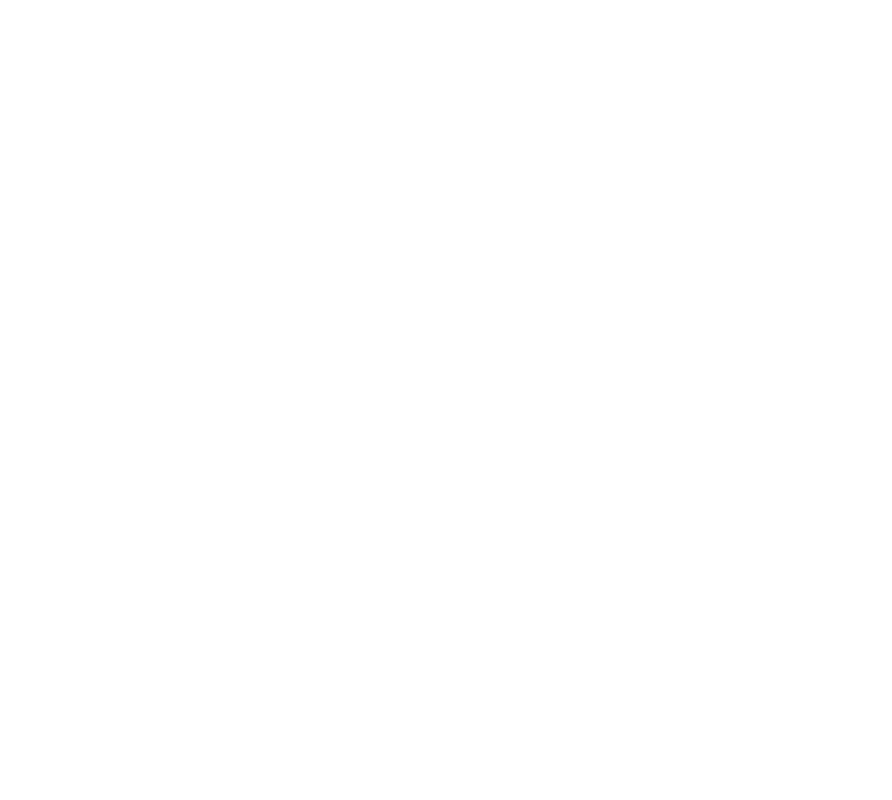
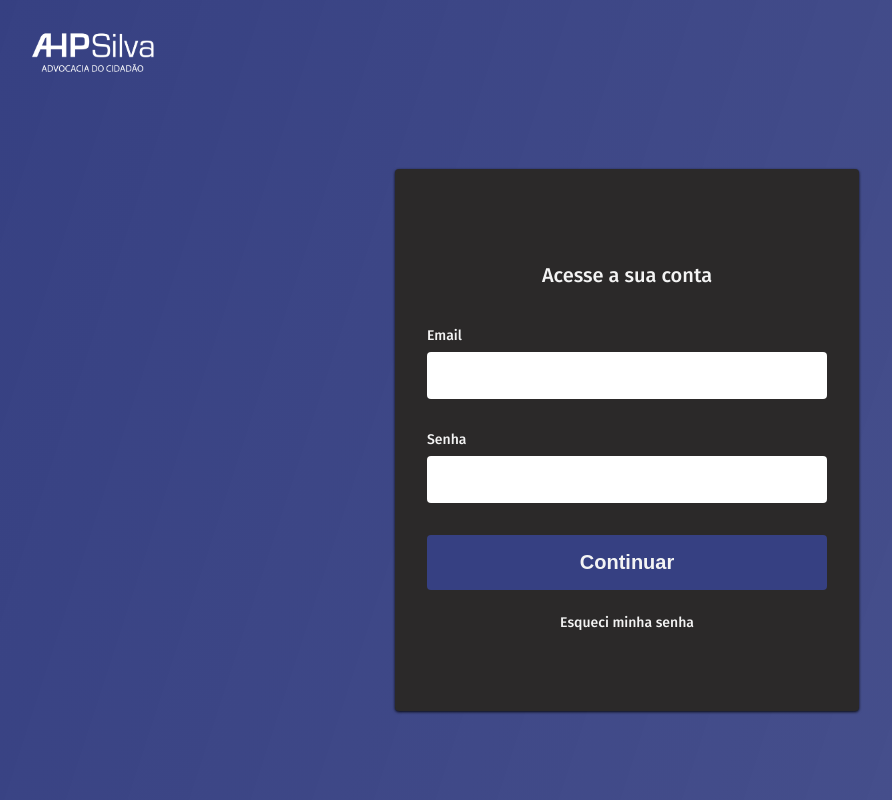
Before and after one commit to anaventura1811/ahpsilva-web, a React (Create React App) app: page /signin in a window 1280 px wide. Before the commit this address had no page. Shown: the whole page, without its empty margins (13-905 px from the left). Built offline with nearby package versions, Linux system fonts and the light colour scheme; a web font is replaced by a local one.

Commit message:
feat: sign page interface

```diff
--- a/src/App.tsx
+++ b/src/App.tsx
@@ -6,6 +6,7 @@ import {
   Route,
 } from "react-router-dom";
 import Home from './pages/home';
+import SignIn from './pages/signin';
 
 function App() {
   return (
@@ -13,6 +14,7 @@ function App() {
      <BrowserRouter basename={process.env.PUBLIC_URL}>
         <Routes>
           <Route path="/" element={<Home />}/>
+          <Route path="/signin" element={<SignIn />}/>
         </Routes>
      </BrowserRouter>
     </div>
--- a/src/components/nav/index.tsx
+++ b/src/components/nav/index.tsx
@@ -85,8 +85,8 @@ const Navbar = (props: Props) => {
         }
       </ul>
       <div className='user-logo'>
-        {location.pathname !== '/login' && (
-          <Link to="/login">
+        {location.pathname !== '/signin' && (
+          <Link to="/signin">
             <FaUserCircle color="#f4f4f4" size={25} />
           </Link>
         )
--- a/src/components/sidebar/index.tsx
+++ b/src/components/sidebar/index.tsx
@@ -28,7 +28,7 @@ const Sidebar = (props: Props) => {
             Contato
           </SidebarLink>
           <SideBtnWrap>
-            <SidebarRoute to="/login" onClick={toggle}>
+            <SidebarRoute to="/signin" onClick={toggle}>
                 Login
             </SidebarRoute>
           </SideBtnWrap>
--- /dev/null
+++ b/src/pages/signin/index.tsx
@@ -0,0 +1,36 @@
+import React from 'react';
+import { Container, Form, FormButton, FormContent, FormH1, FormInput, FormLabel, FormWrap, Icon, Text } from './styles';
+import logo from '../../assets/logo/AntonioPereira-01.png';
+
+type Props = {};
+
+const SignIn = (props: Props) => {
+  return (
+    <>
+      <Container>
+        <FormWrap>
+          <Icon to="/"><img src={logo} alt={'Logo do site AHP Silva'}/></Icon>
+          <FormContent>
+            <Form action='#'>
+              <FormH1>Acesse a sua conta</FormH1>
+              <FormLabel htmlFor='for'>
+                Email
+              </FormLabel>
+              <FormInput type="email" required />
+              <FormLabel htmlFor='for'>
+                Senha
+              </FormLabel>
+                <FormInput type="password" required />
+                <FormButton type="submit">
+                  Continuar
+                </FormButton>
+                <Text>Esqueci minha senha</Text>
+            </Form>
+          </FormContent>
+        </FormWrap>
+      </Container>
+    </>
+  )
+}
+
+export default SignIn;
--- /dev/null
+++ b/src/pages/signin/styles.ts
@@ -0,0 +1,125 @@
+import { Link } from "react-router-dom";
+import styled from "styled-components";
+
+export const Container = styled.div`
+  min-height: 692px;
+  font-family: var(--font-family-subtitle);
+  position: fixed;
+  bottom: 0;
+  left: 0;
+  right: 0;
+  top: 0;
+  z-index: 0;
+  overflow: hidden;
+  background: linear-gradient(108deg, var(--main-background-color) 0%, rgba(54,64,130,0.9) 100%);
+  padding-bottom: 32px;
+/* linear-gradient(19deg,rgba(0,0,0,.2), #31375c 70.71%), linear-gradient(17deg,rgba(54,64,130,1),rgba(54,64,130,1) 94.71%), linear-gradient(336deg,rgba(54,64,130,1),rgba(54,64,130,0.9) 96.71%);*/
+`;
+
+export const FormWrap = styled.div`
+  height: 100%;
+  display: flex;
+  flex-direction: column;
+  justify-content: center;
+
+  @media  (max-width: 400px) {
+    height: 80%;
+  }
+`;
+
+export const Icon = styled(Link)`
+  margin-left: 32px;
+  /* margin-top: 32px; */
+  text-decoration: none;
+  color: var(--secondary-background-color);
+  font-weight: 700;
+  font-size: 32px;
+
+  > img {
+    max-height: 6.5rem;
+  }
+
+  @media (max-width: 480px) {
+    margin-left: 16px;
+    margin-top: 8px;
+  }
+`;
+
+export const FormContent = styled.div`
+  height: 100%;
+  display: flex;
+  flex-direction: column;
+  justify-content: center;
+
+  @media (max-width: 480px) {
+    padding: 10px;
+  }
+`;
+
+export const Form = styled.form`
+  background: #2B2929;
+  max-width: 400px;
+  height: auto;
+  width: 100%;
+  z-index: 1;
+  display: grid;
+  margin: 0 auto;
+  padding: 80px 32px;
+  border-radius: 4px;
+  box-shadow: 0 1px 3px rgba(0, 0, 0, 0.9);
+  transition: 0.2s ease-in-out height;
+
+  @media (max-width: 480px) {
+    width: 80vw;
+    padding: 32px;
+  }
+
+  @media (max-width: 400px) {
+   padding: 20px;
+  }
+
+
+`;
+
+export const FormH1 = styled.h1`
+  margin-bottom: 40px;
+  color: var(--secondary-background-color);
+  font-size: 20px;
+  font-weight: 400;
+  text-align: center;
+`;
+
+export const FormLabel = styled.label`
+  margin-bottom: 8px;
+  font-size: 14px;
+  color: var(--secondary-background-color);
+`;
+
+export const FormInput = styled.input`
+  padding: 16px;
+  margin-bottom: 32px;
+  border: none;
+  border-radius: 4px;
+`;
+
+export const FormButton = styled.button`
+  background: var(--main-background-color);
+  padding: 16px 0;
+  border: none;
+  border-radius: 4px;
+  font-weight: 600;
+  color: var(--secondary-background-color);
+  font-size: 20px;
+  cursor: pointer;
+
+  &:hover {
+    background: var(--secondary-font-color);
+  }
+`;
+
+export const Text = styled.span`
+  text-align: center;
+  margin-top: 24px;
+  font-size: 14px;
+  color: var(--secondary-background-color);
+`;
```
